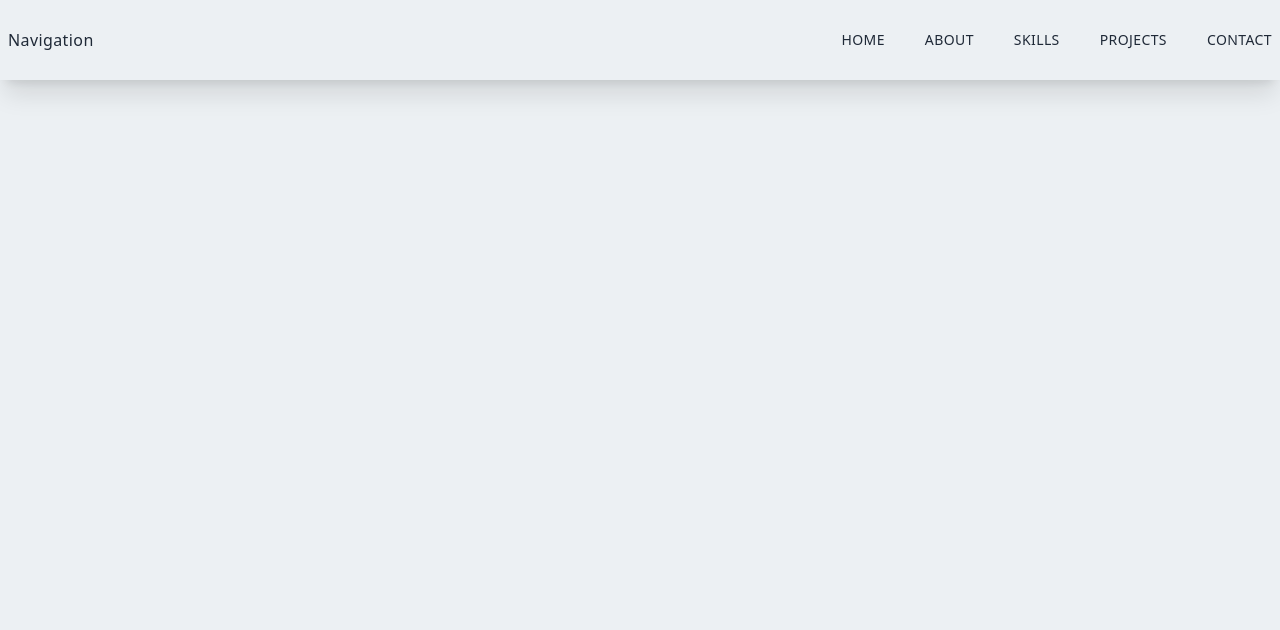
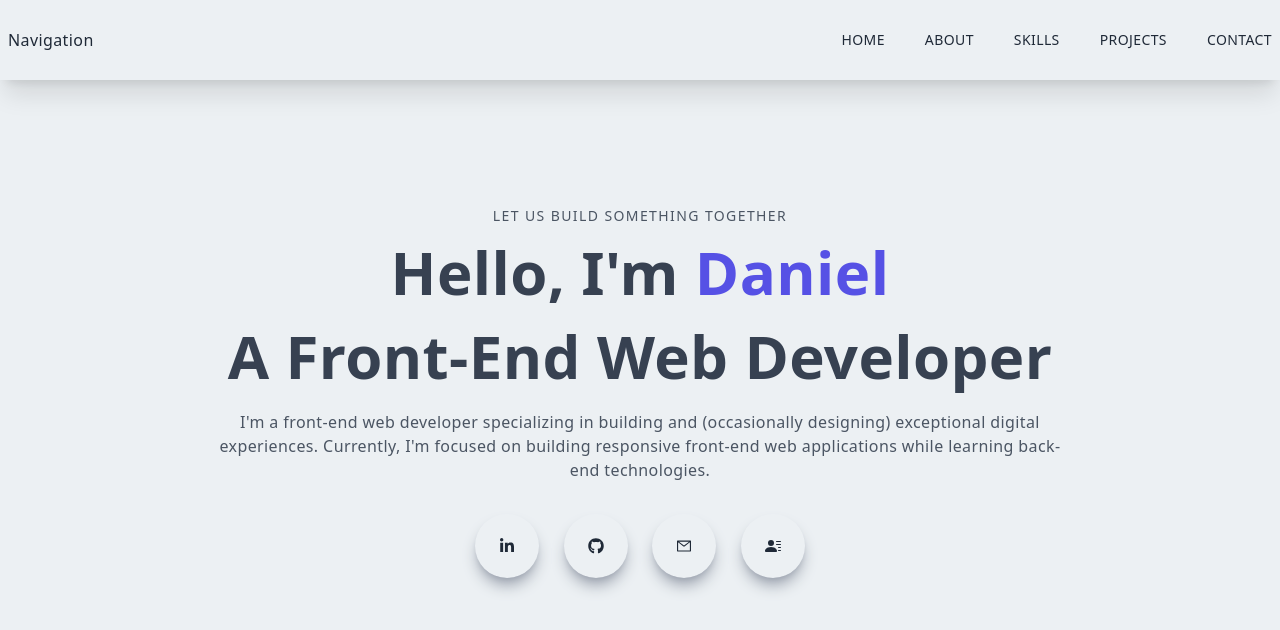
Before and after one commit to DanielEsquivelReynoso/personalportfolio, a Next.js app: page / in a window 1280 px wide. Shown: the top 630 px of the page. Built offline with nearby package versions, Linux system fonts and the light colour scheme.

Commit message:
added main page

```diff
--- /dev/null
+++ b/components/Main.jsx
@@ -0,0 +1,40 @@
+import React from 'react';
+import { FaLinkedinIn, FaGithub } from 'react-icons/fa';
+import { AiOutlineMail } from 'react-icons/ai';
+import { BsFillPersonLinesFill } from 'react-icons/bs';
+
+const Main = () => {
+  return (
+    <div className='w-full h-screen text-center'>
+      <div className='max-w-[1240px] w-full h-full mx-auto p-2 flex justify-center items-center'>
+        <div>
+          <p className='uppercase text-sm tracking-widest text-gray-600'>Let us build something together</p>
+          <h1 className='py-4 text-gray-700'>
+            Hello, I'm <span className='text-[#5651e5]'> Daniel</span>
+          </h1>
+          <h1 className='py-2 text-gray-700'> A Front-End Web Developer</h1>
+          <p className='py-4 text-gray-600 max-w-[70%] m-auto'> I'm a front-end web developer specializing in building
+          and (occasionally designing) exceptional digital experiences. Currently, I'm focused on building responsive
+          front-end web applications while learning back-end technologies.
+          </p>
+          <div className='flex items-center justify-between max-w-[330px] m-auto py-4'>
+            <div className='rounded-full shadow-lg shadow-gray-400 p-6 cursor-pointer hover:scale-110 ease-in duration-300'>
+              <FaLinkedinIn />
+            </div>
+            <div className='rounded-full shadow-lg shadow-gray-400 p-6 cursor-pointer hover:scale-110 ease-in duration-300'>
+              <FaGithub />
+            </div>
+            <div className='rounded-full shadow-lg shadow-gray-400 p-6 cursor-pointer hover:scale-110 ease-in duration-300'>
+              <AiOutlineMail />
+            </div>
+            <div className='rounded-full shadow-lg shadow-gray-400 p-6 cursor-pointer hover:scale-110 ease-in duration-300'>
+              <BsFillPersonLinesFill />
+            </div>
+          </div>
+        </div>
+      </div>
+    </div>
+  )
+}
+
+export default Main;
--- a/components/Navbar.jsx
+++ b/components/Navbar.jsx
@@ -52,7 +52,7 @@
           </div>
         </div>
       </div>
-      <div className={ nav ? 'fixed left-0 top-0 w-full h-screen bg-black/70' : ''}>
+      <div className={ nav ? 'md:hidden fixed left-0 top-0 w-full h-screen bg-black/70' : ''}>
         <div className={
           nav
             ? 'fixed left-0 top-0 w-[75%] sm:w-[60%] md:w-[45%] h-screen bg-[#ecf0f3] p-10 ease-in duration-500'
--- a/pages/index.js
+++ b/pages/index.js
@@ -1,6 +1,7 @@
-import Head from 'next/head'
-import Image from 'next/image'
-import Navbar from '../components/Navbar.jsx'
+import Head from 'next/head';
+import Image from 'next/image';
+import Main from '../components/Main.jsx';
+import Navbar from '../components/Navbar.jsx';
 
 
 export default function Home() {
@@ -12,6 +13,7 @@
         <link rel="icon" href="/favicon.ico" />
       </Head>
       <Navbar />
+      <Main />
     </div>
   )
 }
```
